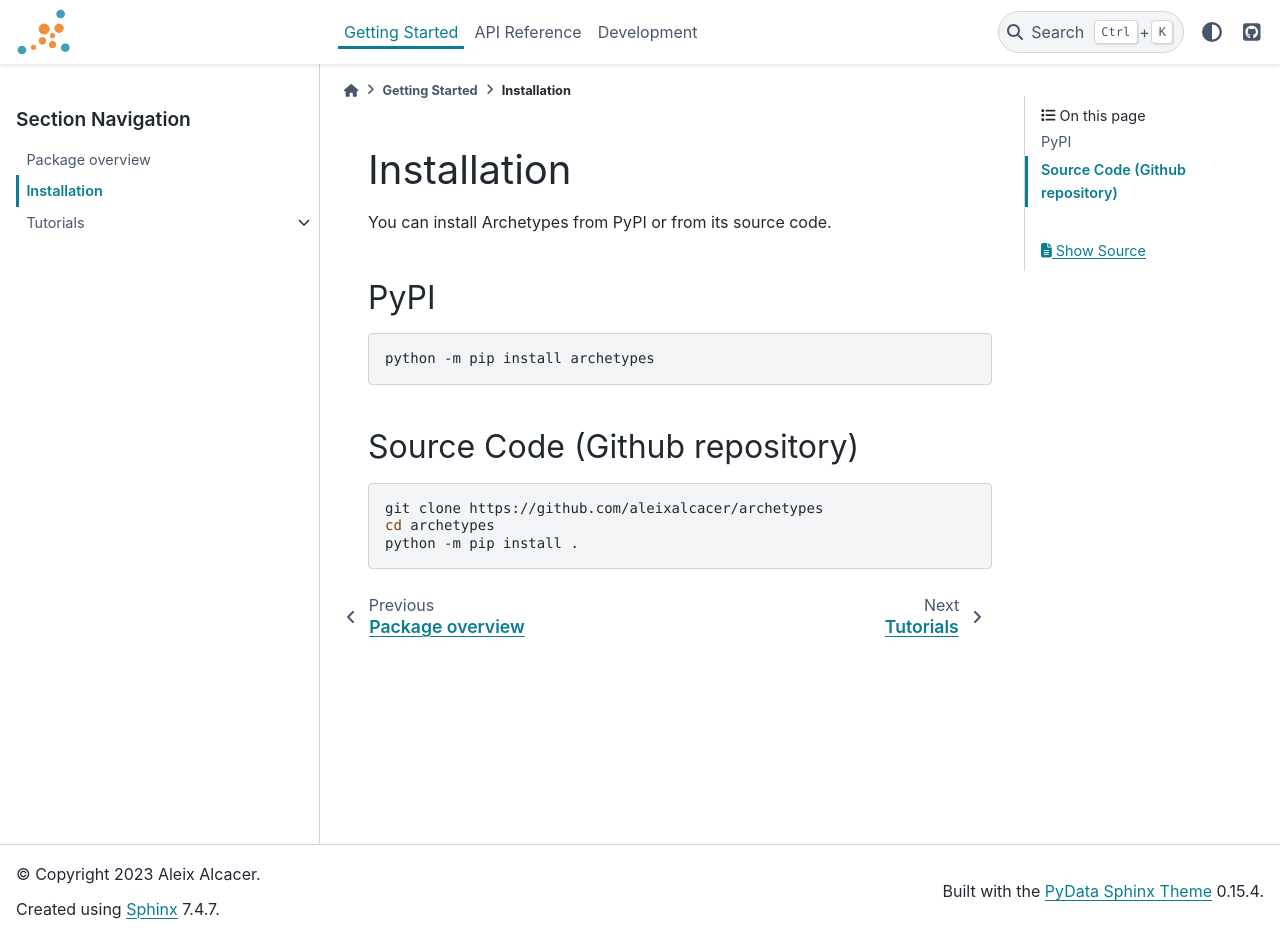
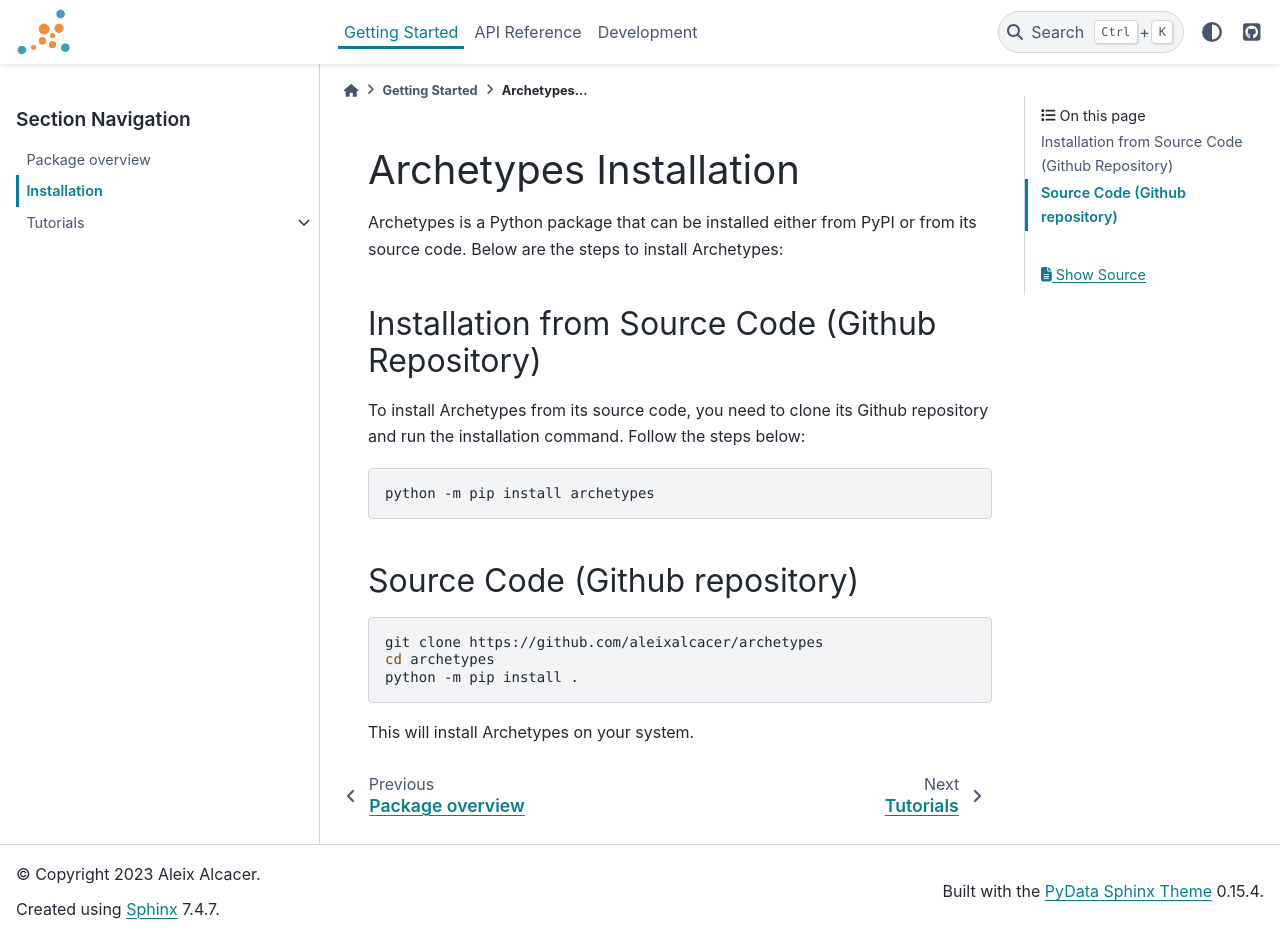
Before and after one commit to aleixalcacer/archetypes, a Sphinx documentation site: the page built from docs/getting_started/installation.md, in a window 1280 px wide and 938 px high. Built offline with Sphinx 7.4.7 and the PyData theme 0.15.4, drawn with Linux system fonts in a browser that asks for light colours.

Commit message:
Improve documentation

````diff
--- a/docs/getting_started/installation.md
+++ b/docs/getting_started/installation.md
@@ -1,8 +1,10 @@
-# Installation
+# Archetypes Installation
 
-You can install Archetypes from PyPI or from its source code.
+Archetypes is a Python package that can be installed either from PyPI or from its source code. Below are the steps to install Archetypes:
 
-## PyPI
+## Installation from Source Code (Github Repository)
+
+To install Archetypes from its source code, you need to clone its Github repository and run the installation command. Follow the steps below:
 
 ```shell
 python -m pip install archetypes
@@ -15,3 +17,5 @@ git clone https://github.com/aleixalcacer/archetypes
 cd archetypes
 python -m pip install .
 ```
+
+This will install Archetypes on your system.
--- a/docs/reference/index.rst
+++ b/docs/reference/index.rst
@@ -3,6 +3,9 @@ API Reference
 
 .. currentmodule:: archetypes
 
+In this section, you will find detailed documentation of all the functions, classes, and methods available in our API.
+
+Whether you are a developer who is new to our API or an experienced user looking for more advanced features, we hope you find this documentation helpful. If you have any questions or feedback, please don't hesitate to reach out to us.
 
 Algorithms
 ----------
````
Also changed, not shown: CONTRIBUTING.md (added, +66 -0 lines), docs/development/contributing.md (+2 -66 lines), docs/development/index.md (+11 -0 lines), docs/getting_started/index.md (+9 -0 lines), docs/getting_started/tutorial.md (+6 -1 lines).
